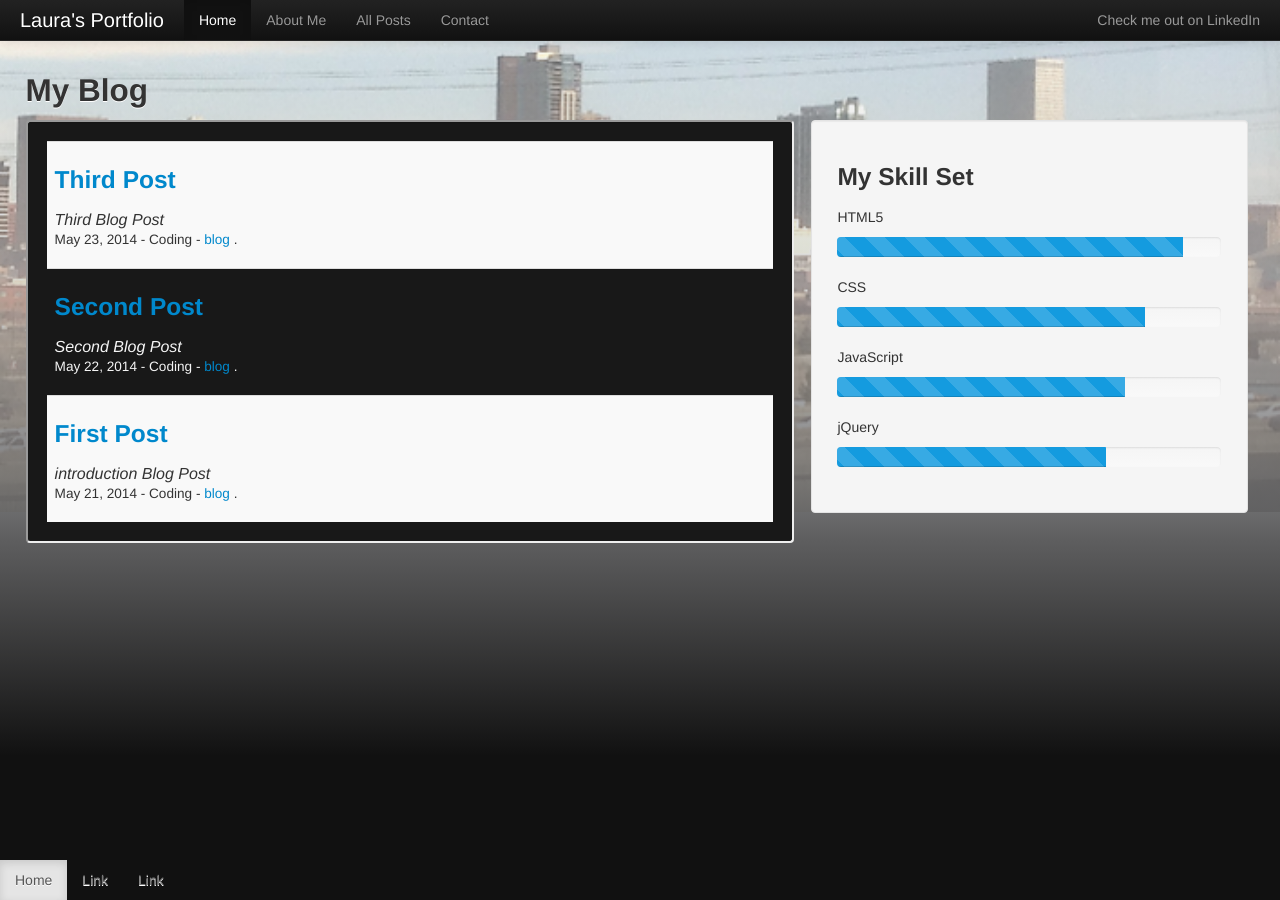
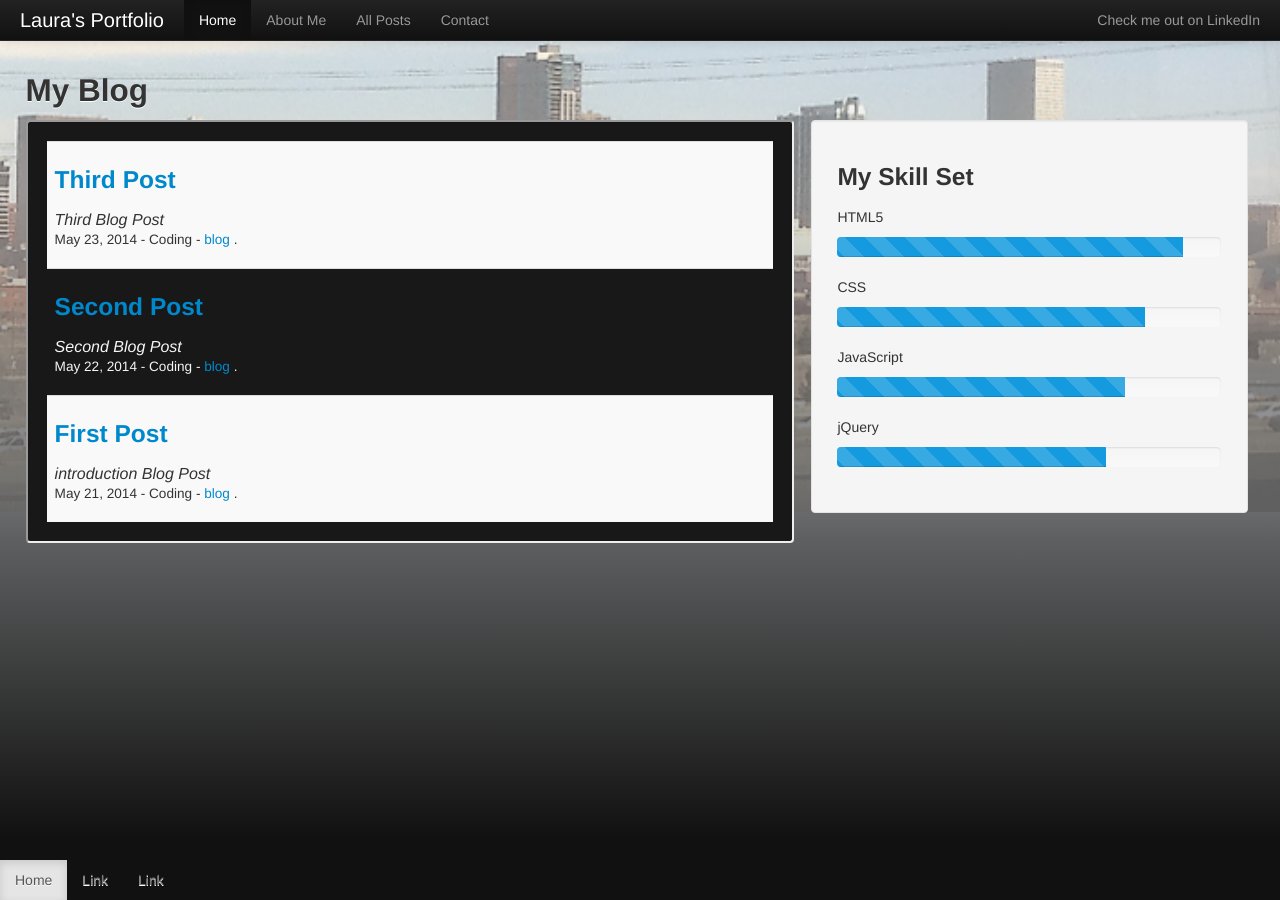
Before and after one commit to LauraR6561/Laurar6561.github.io, a Jekyll site: the page built from index.html, in a window 1280 px wide. Built offline with Jekyll 4.4.1, drawn with Linux system fonts in a browser that asks for light colours; Markdown is read by kramdown in place of the engine named in the settings.

Commit message:
css change

```diff
--- a/css/template.css
+++ b/css/template.css
@@ -6,12 +6,12 @@ html{
 }
 body{
     padding:0px;
-background: -moz-linear-gradient(top,  rgba(0,0,0,0) 0%, rgba(186,187,190,0.52) 31%, rgba(94,94,95,1) 60%, rgba(17,17,17,1) 84%, rgba(17,17,17,1) 100%); /* FF3.6+ */
-background: -webkit-gradient(linear, left top, left bottom, color-stop(0%,rgba(0,0,0,0)), color-stop(31%,rgba(186,187,190,0.52)), color-stop(60%,rgba(94,94,95,1)), color-stop(84%,rgba(17,17,17,1)), color-stop(100%,rgba(17,17,17,1))); /* Chrome,Safari4+ */
-background: -webkit-linear-gradient(top,  rgba(0,0,0,0) 0%,rgba(186,187,190,0.52) 31%,rgba(94,94,95,1) 60%,rgba(17,17,17,1) 84%,rgba(17,17,17,1) 100%); /* Chrome10+,Safari5.1+ */
-background: -o-linear-gradient(top,  rgba(0,0,0,0) 0%,rgba(186,187,190,0.52) 31%,rgba(94,94,95,1) 60%,rgba(17,17,17,1) 84%,rgba(17,17,17,1) 100%); /* Opera 11.10+ */
-background: -ms-linear-gradient(top,  rgba(0,0,0,0) 0%,rgba(186,187,190,0.52) 31%,rgba(94,94,95,1) 60%,rgba(17,17,17,1) 84%,rgba(17,17,17,1) 100%); /* IE10+ */
-background: linear-gradient(to bottom,  rgba(0,0,0,0) 0%,rgba(186,187,190,0.52) 31%,rgba(94,94,95,1) 60%,rgba(17,17,17,1) 84%,rgba(17,17,17,1) 100%); /* W3C */
+background: -moz-linear-gradient(top,  rgba(0,0,0,0) 0%, rgba(186,187,190,0.35) 21%, rgba(94,95,96,1) 60%, rgba(17,17,17,1) 93%, rgba(17,17,17,1) 100%); /* FF3.6+ */
+background: -webkit-gradient(linear, left top, left bottom, color-stop(0%,rgba(0,0,0,0)), color-stop(21%,rgba(186,187,190,0.35)), color-stop(60%,rgba(94,95,96,1)), color-stop(93%,rgba(17,17,17,1)), color-stop(100%,rgba(17,17,17,1))); /* Chrome,Safari4+ */
+background: -webkit-linear-gradient(top,  rgba(0,0,0,0) 0%,rgba(186,187,190,0.35) 21%,rgba(94,95,96,1) 60%,rgba(17,17,17,1) 93%,rgba(17,17,17,1) 100%); /* Chrome10+,Safari5.1+ */
+background: -o-linear-gradient(top,  rgba(0,0,0,0) 0%,rgba(186,187,190,0.35) 21%,rgba(94,95,96,1) 60%,rgba(17,17,17,1) 93%,rgba(17,17,17,1) 100%); /* Opera 11.10+ */
+background: -ms-linear-gradient(top,  rgba(0,0,0,0) 0%,rgba(186,187,190,0.35) 21%,rgba(94,95,96,1) 60%,rgba(17,17,17,1) 93%,rgba(17,17,17,1) 100%); /* IE10+ */
+background: linear-gradient(to bottom,  rgba(0,0,0,0) 0%,rgba(186,187,190,0.35) 21%,rgba(94,95,96,1) 60%,rgba(17,17,17,1) 93%,rgba(17,17,17,1) 100%); /* W3C */
 filter: progid:DXImageTransform.Microsoft.gradient( startColorstr='#00000000', endColorstr='#111111',GradientType=0 ); /* IE6-9 */
 
 
```
Also changed, not shown: img/denver.png.
